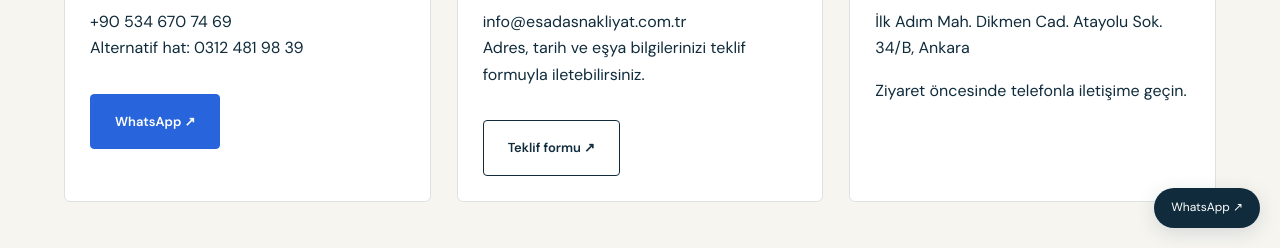
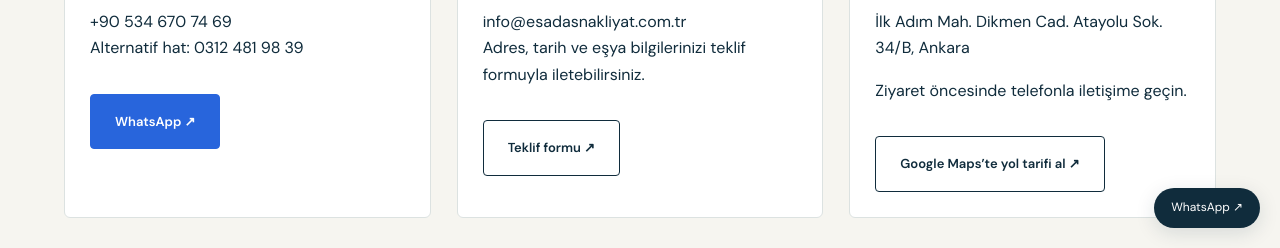
Before and after one commit to bekirduran/esadasnakliyat.com.tr, an Astro site: page /iletisim-2 in a window 1280 px wide. Shown: the part 552-800 px from the top of the page. Built offline with nearby package versions, Linux system fonts and the light colour scheme; Astro itself is replaced by a stand-in of ours.

Commit message:
Add official Google Maps link to contact page

```diff
--- a/src/pages/iletisim-2.astro
+++ b/src/pages/iletisim-2.astro
@@ -37,6 +37,14 @@
         <h2>Ankara</h2>
         <p>{site.address}</p>
         <p>Ziyaret öncesinde telefonla iletişime geçin.</p>
+        <a
+          class="button outline"
+          href="https://share.google/bq34JagRV8H9kECwO"
+          target="_blank"
+          rel="noopener noreferrer"
+        >
+          Google Maps’te yol tarifi al ↗
+        </a>
       </article>
     </div>
   </section>
```
